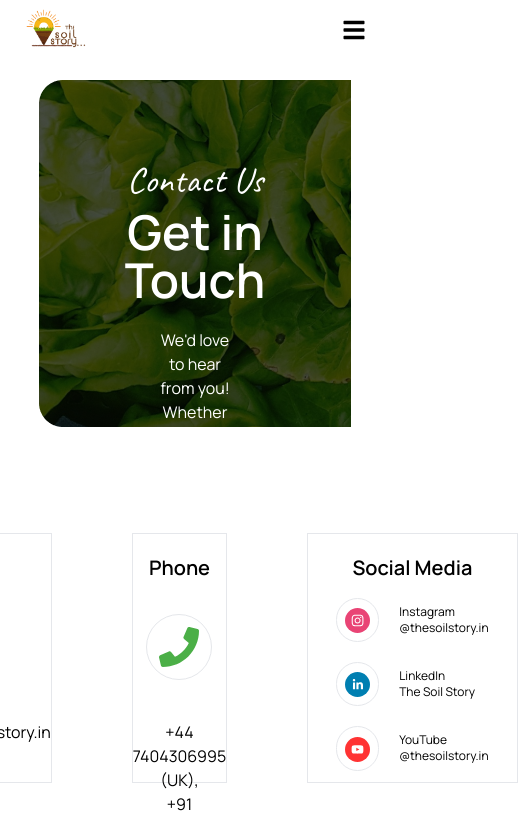
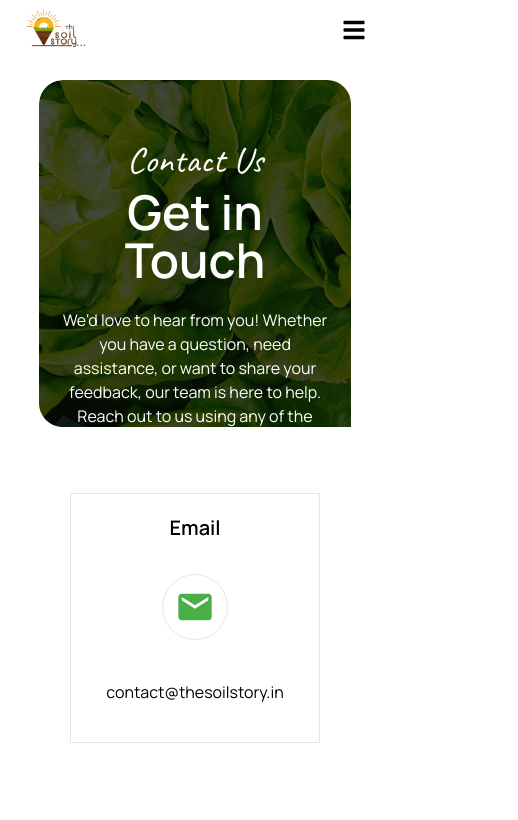
Before and after one commit to celestialeo/thesoilstory, a React (Vite) app: page /contact-us in a window 390 px wide. Shown: the top 820 px of the page, 518 px wide, since content can reach past the window. Built offline with nearby package versions, Linux system fonts and the light colour scheme.

Commit message:
contact us fix

```diff
--- a/src/components/ContactUs/Contactus.jsx
+++ b/src/components/ContactUs/Contactus.jsx
@@ -16,7 +16,7 @@ function Contactus() {
       <div className="flex justify-center w-full mt-5">
         <div
           style={{ backgroundImage: `url(${img1})` }}
-          className="p-10 bg-no-repeat w-[80%] "
+          className="p-5 lg:p-10 md:p-10 bg-no-repeat w-[80%] rounded-3xl"
         >
           <center>
             <h2
@@ -28,7 +28,7 @@ function Contactus() {
             <h1 className="font-semibold text-5xl mt-2 mb-6 text-white">
               Get in Touch
             </h1>
-            <p className="w-[35%] text-white text-base mb-30 h-[125px]">
+            <p className="w-[100%] md:w-[35%] lg:w-[35%] text-white text-base mb-30 h-[125px]">
               We&apos;d love to hear from you! Whether you have a question, need
               assistance, or want to share your feedback, our team is here to
               help. Reach out to us using any of the methods below.
@@ -36,7 +36,7 @@ function Contactus() {
           </center>
         </div>
       </div>
-      <div className="flex gap-20 justify-center mt-10 mb-20">
+      <div className="flex flex-col md:flex-row lg:flex-row gap-20 justify-center items-center mt-10 mb-20">
         <div
           className="text-center w-[250px] h-[250px] border hover:cursor-pointer "
           onClick={SendEmail}
```
